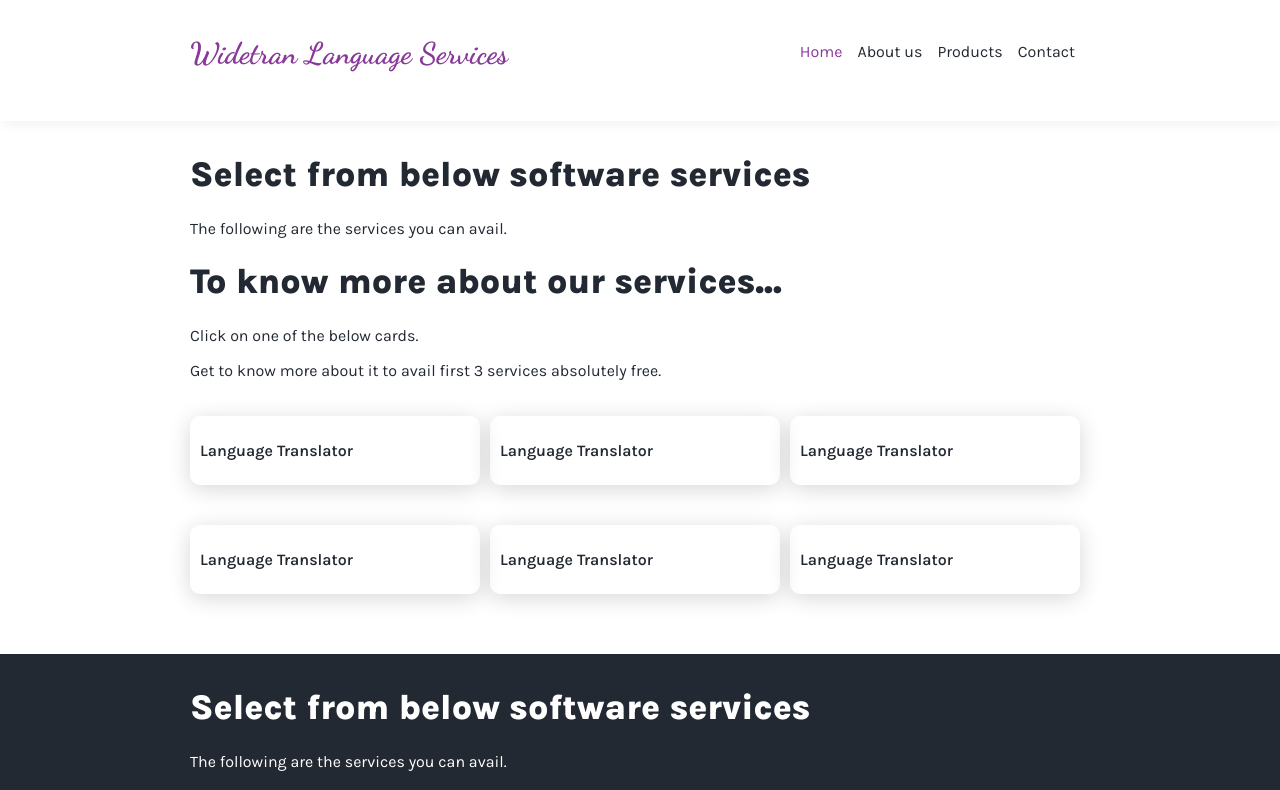
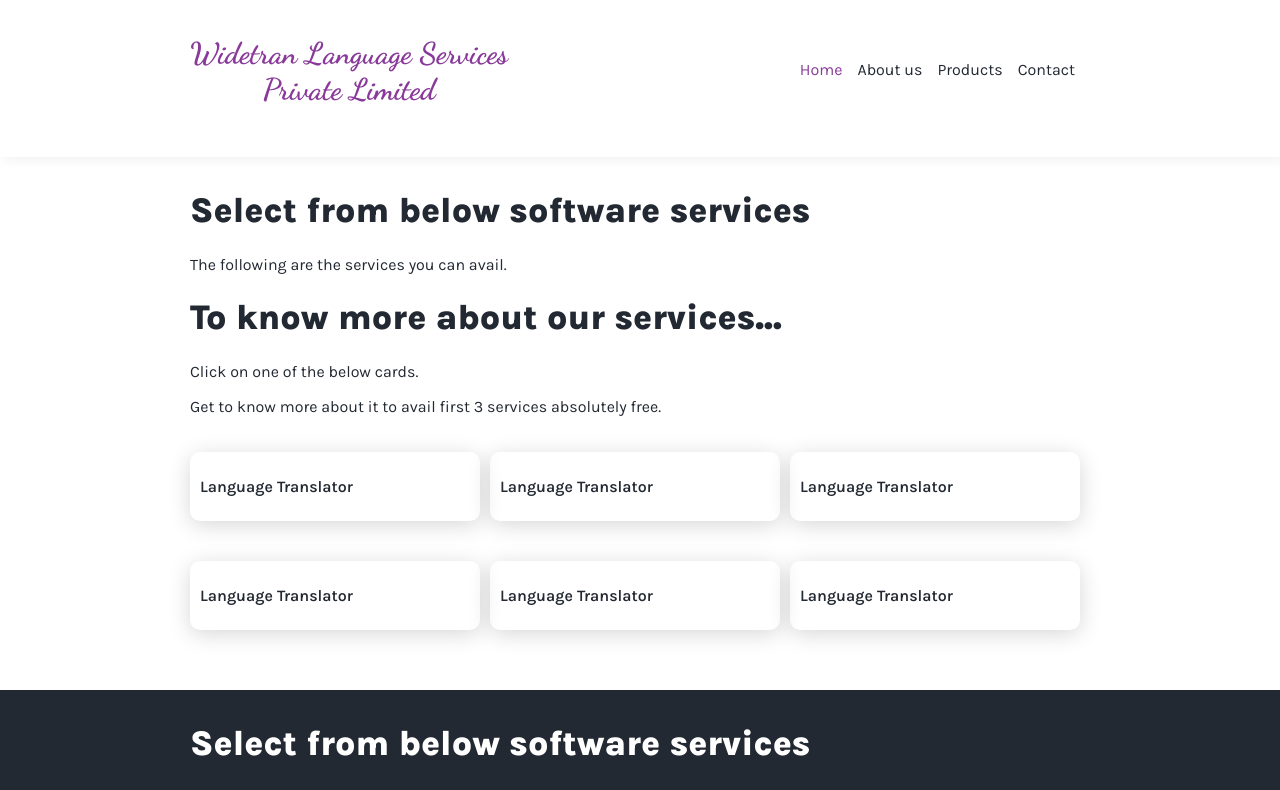
Before and after one commit to singhratan97/web, a React (Create React App) app: page / in a window 1280 px wide. Shown: the top 790 px of the page. Built offline with nearby package versions, Linux system fonts and the light colour scheme.

Commit message:
added private limited

```diff
--- a/src/components/Header/header.scss
+++ b/src/components/Header/header.scss
@@ -17,6 +17,8 @@ header {
   max-width: 900px;
 
   #logo {
+    width: fit-content;
+    text-align: center;
     font-size: 30px;
     color: #893999;
     font-family: "Dancing Script", cursive;
--- a/src/components/Header/index.js
+++ b/src/components/Header/index.js
@@ -17,6 +17,8 @@ const Header = () => {
               }}
             >
               Widetran Language Services
+              <br />
+              Private Limited
             </NavLink>
           </div>
           <div id="menu">
```
Also changed, not shown: 13 other files (tests, documents, lock files or other folders).
